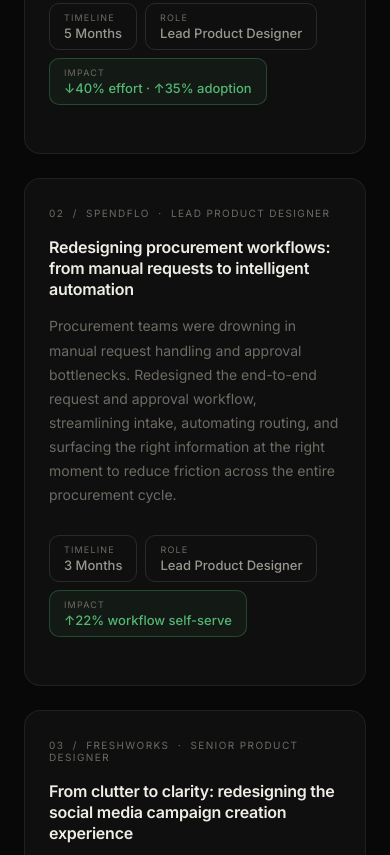
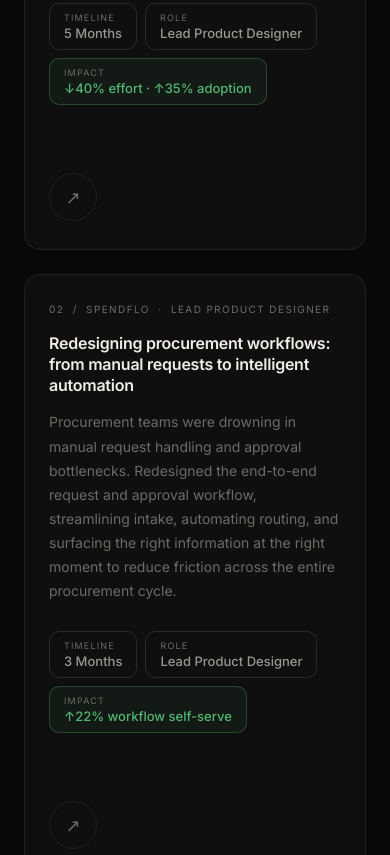
Before and after one commit to RaghuRam2404/manojpf, a plain HTML site: page index.html in a window 390 px wide. Shown: the part 1462-2317 px from the top of the page. Drawn offline with nearby package versions, Linux system fonts and the light colour scheme.

Commit message:
mobile view view casestudy

```diff
--- a/css/styles.css
+++ b/css/styles.css
@@ -227,7 +227,7 @@ footer{padding:24px 48px;border-top:1px solid var(--border);display:flex;align-i
   .hleft{padding:72px 24px 48px;justify-content:flex-start;}
   .sec,.sec-gap{padding:72px 24px;}
   .wcard{padding:28px 24px;grid-template-columns:1fr;}
-  .warr{display:none;}
+  .warr{display:flex;align-self:flex-end;margin-top:16px;}
   .philgrid,.procgrid{grid-template-columns:1fr;gap:40px;}
   .philstick,.procstick{position:static;}
   .traitsgrid{grid-template-columns:1fr;}
```
